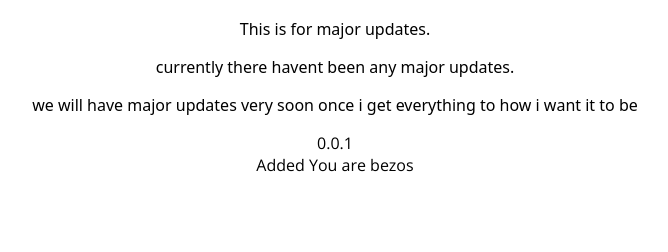
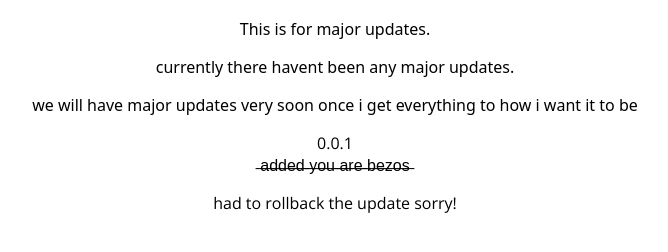
Before and after one commit to banana-man10/Hl2games, a website: page changelog webs/index.html in a window 1280 px wide. Shown: the part 54-306 px from the top of the page, without its empty margins (305-973 px from the left). Drawn offline with nearby package versions, Linux system fonts and the light colour scheme; files that its build step writes are made by us from their sources.

Commit message:
you are bezos has been removed

```diff
--- a/changelog webs/index.html
+++ b/changelog webs/index.html
@@ -11,5 +11,6 @@
     <p class="changelog"> This is for major updates. </p>
     <p class="changelog"> currently there havent been any major updates. </p>
     <p class="changelog"> we will have major updates very soon once i get everything to how i want it to be </p>
-    <p> 0.0.1 <br> Added You are bezos </p>
+    <p> 0.0.1 <br>  ̶a̶d̶d̶e̶d̶ ̶y̶o̶u̶ ̶a̶r̶e̶ ̶b̶e̶z̶o̶s̶  </p>
+    <p> had to rollback the update sorry!</p>
 </body>
```
Also changed, not shown: index.html (+2 -0 lines).
